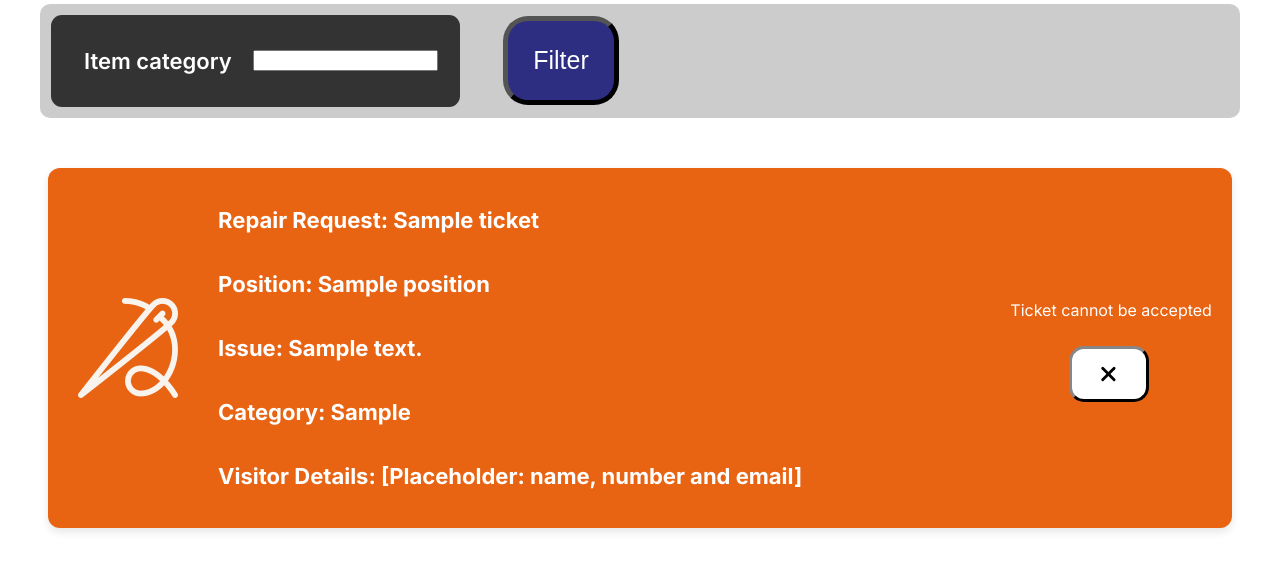
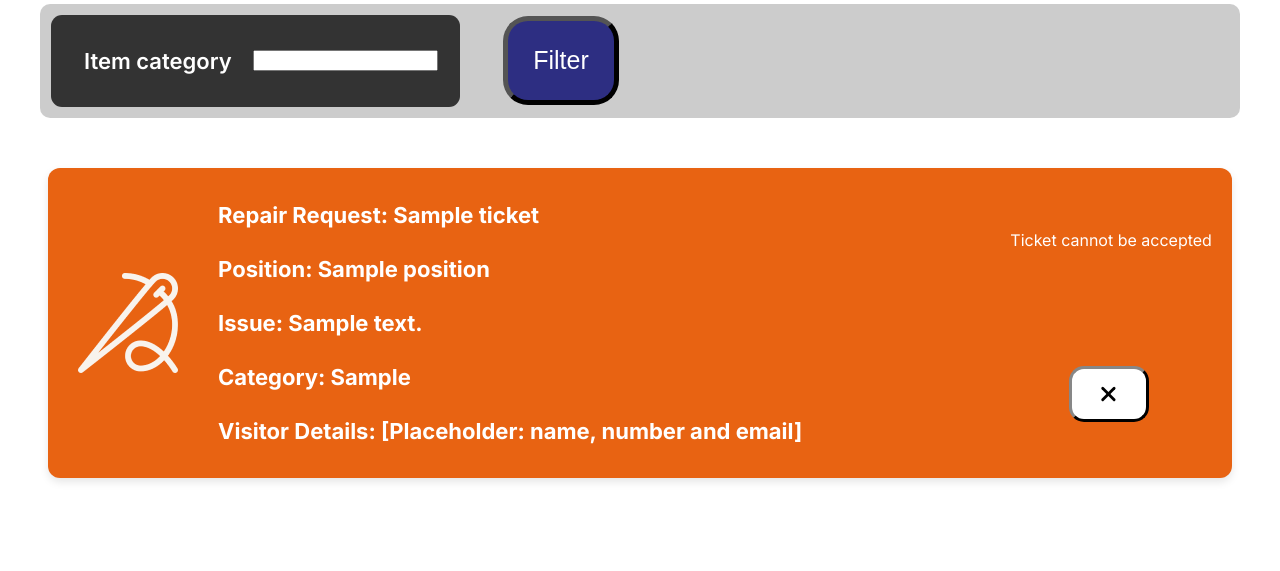
Before and after one commit to arsalan-2765162/repaircafe_portal, a Django app: template RepairCafe/templates/RepairCafe/waiting_list.html in a window 1280 px wide. Shown: the part 175-746 px from the top of the page. Run offline with Django 3.2, Linux system fonts and the light colour scheme; the template is opened without the code that fills it: most values are stand-ins (such as "Sample title", 1, 10 or a date in 2020); form fields are guessed from the names that the template uses.

Commit message:
Fixed position decremention in check out queue, styled waiting list tickets further using css.

```diff
--- a/RepairCafe/RepairCafe/forms.py
+++ b/RepairCafe/RepairCafe/forms.py
@@ -281,10 +281,9 @@ class CheckinForm(forms.Form):
 
     itemCategory = forms.ChoiceField(
         label="Category Of item to be Repaired",
-        choices=Ticket.ITEM_CATEGORY_CHOICES,
+        choices=[('', '---Please select a category---')] + list(Ticket.ITEM_CATEGORY_CHOICES),
         required=True,
         widget=forms.Select(attrs={'class': 'form-control'}),
-
     )
 
 
--- a/RepairCafe/RepairCafe/models.py
+++ b/RepairCafe/RepairCafe/models.py
@@ -121,6 +121,7 @@ class Ticket(models.Model):
 
 
     def delete_ticket(self):
+        self.decrement_positions(self.queue,self.position)
         self.delete()
 
 
--- a/RepairCafe/static/css/navbar.css
+++ b/RepairCafe/static/css/navbar.css
@@ -141,6 +141,7 @@
       box-shadow: 0 4px 8px rgba(0, 0, 0, 0.1);
       width: 95%;
       max-width:1900px;
+      height: 100%;
       }
 
       .ticket-info {
@@ -195,13 +196,12 @@
     }
 
 
-
     .ticket-form h2 {
       text-align:left;
       font-size:22px;
       color:white;
       font-family:'Inter', sans-serif;
-      margin:10px 0;
+      margin:5px 0;
       margin-left:10px;
       margin-right:10px;
       padding-left: 10px;
@@ -209,11 +209,19 @@
 
     .ticket-form .button-col{
       display: flex;
-      justify-content:space-evenly;
-      gap:10px;
       align-items: center;
       flex-direction: column;
+      justify-content: space-between;
+      height: 100%;
+      gap: 100px;
     }
+
+    .ticket-form .button-wrapper {
+      flex-grow: 1; /* Allow buttons to stretch equally if needed */
+      display: flex;
+      justify-content: center; /* Center the button horizontally (optional) */
+      align-items: center; /* Center the button vertically (optional) */
+  }
 
     .ticket-form .button-col .btn-primary {
       align-self: flex-end;
@@ -223,6 +231,7 @@
       width: 80px;
       box-sizing: border-box;
       text-align: center;
+
 
     }
     .ticket-form .feather, .ticket-form .svg{
@@ -461,8 +470,6 @@
     font-size: 35px; /* Button text size */
     font-weight: bold; /* Bold text */
     transition: transform 0.3s ease,border 0.3s ease;; /* Hover effect transition */
-
-
   }
   .btn-complete{
     background-color: #18B64D;
--- a/RepairCafe/templates/RepairCafe/waiting_list.html
+++ b/RepairCafe/templates/RepairCafe/waiting_list.html
@@ -36,21 +36,25 @@
             </div>
             <div class="button-col">
                 {% if ticket.repairStatus == 'WAITING_TO_JOIN' %}
+                <div class = "button-wrapper">
                     <form method="post" action="{% url 'RepairCafe:accept_ticket' ticket.repairNumber %}">
                         {% csrf_token %}
                         <button type="submit" class="btn btn-primary">
                             <i data-feather="check"></i>
                         </button>
                     </form>
+                </div>
                 {% else %}
                         <p>Ticket cannot be accepted</p>
                 {% endif %}
+                <div class="button-wrapper">
                     <form method="post" action="{% url 'RepairCafe:delete_ticket'  ticket.repairNumber %}">
                         {% csrf_token %}
                         <button class = "btn btn-primary">
                             <i data-feather="x"></i>
                         </button>
                     </form>
+                </div>
             </div>
     </div>
 
```
Lines whose indentation alone changed are shown as unchanged.
